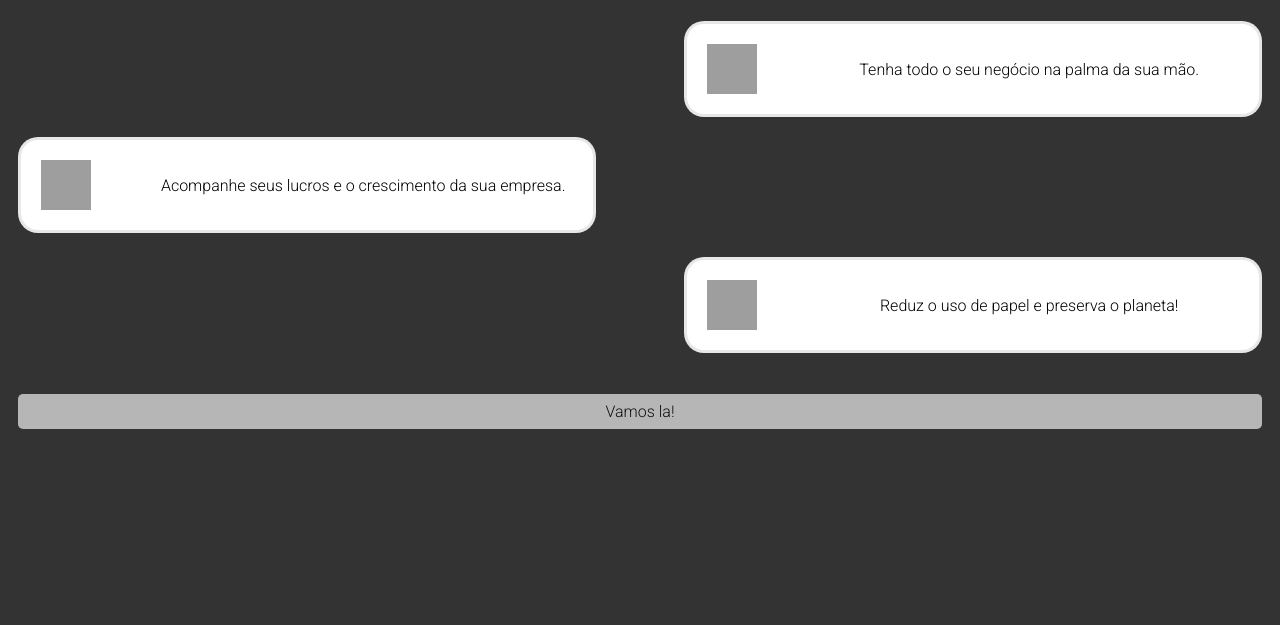
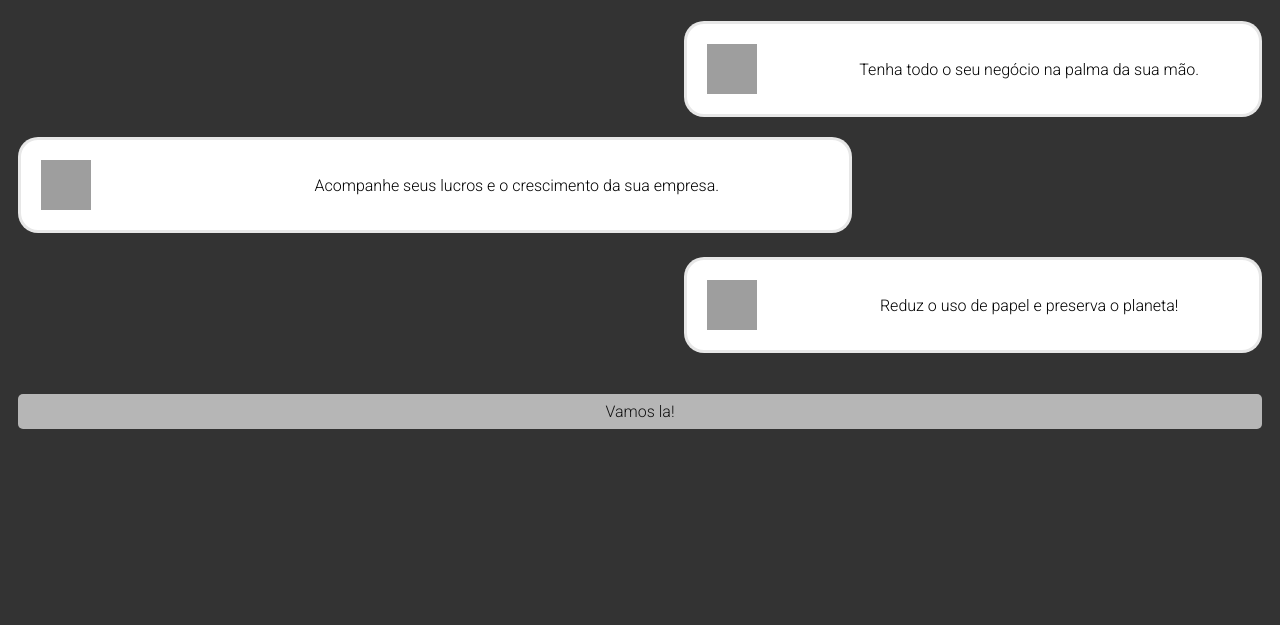
Before and after one commit to curtinaz/bakery, a plain HTML site: page index.html in a window 1280 px wide. Shown: the part 175-800 px from the top of the page. Drawn offline with Linux system fonts and the light colour scheme; grey boxes are pictures that could not be loaded.

Commit message:
Update main.css

```diff
--- a/css/main.css
+++ b/css/main.css
@@ -55,7 +55,7 @@ header {
     border-radius: 20px;
     padding: 20px 40px 20px 20px;
     height: 50px;
-    max-width: 250px;
+    max-width: 60%;
     text-align: left;
     border: solid rgba(24, 24, 24, 0.1);
 }
```
